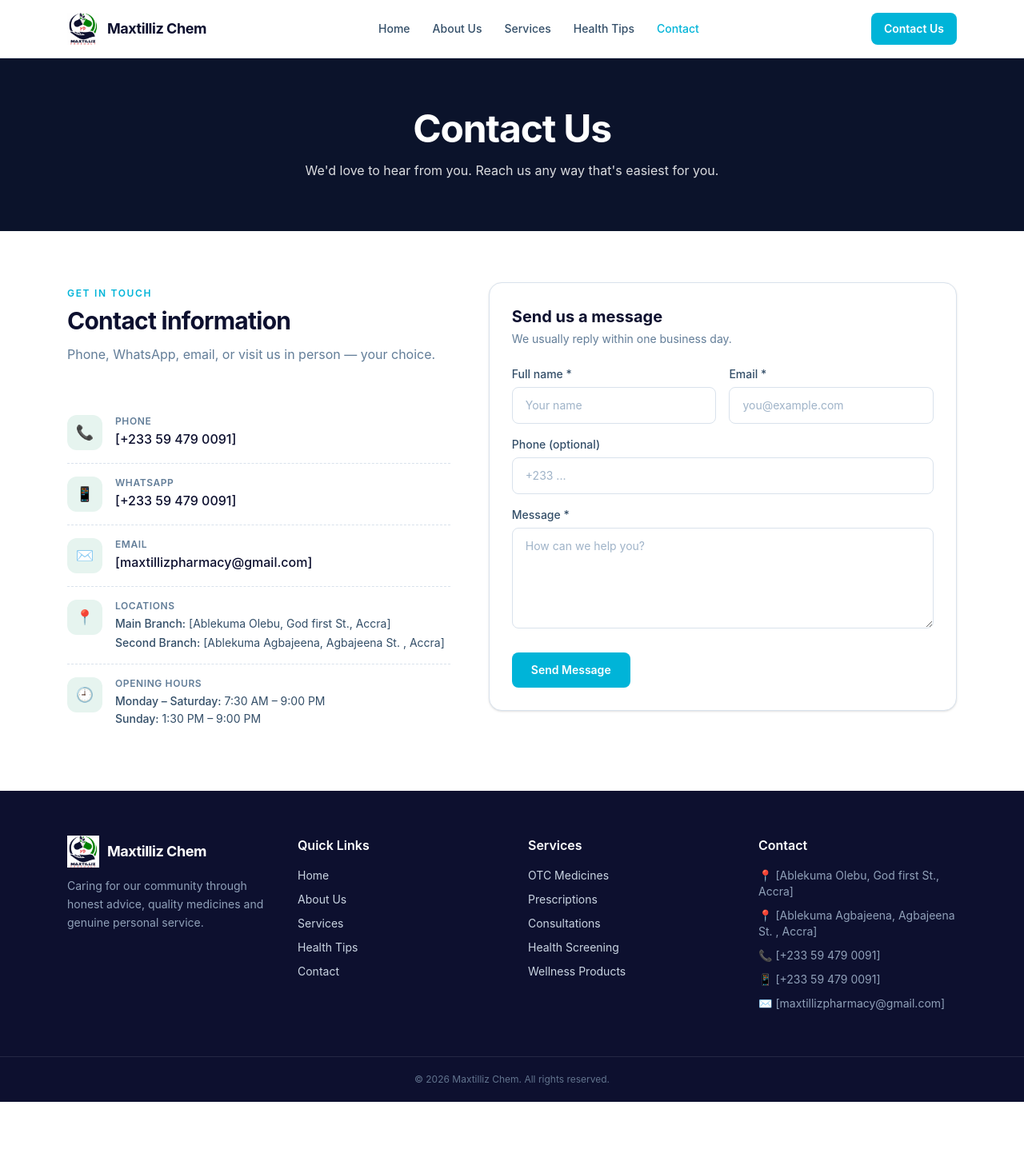
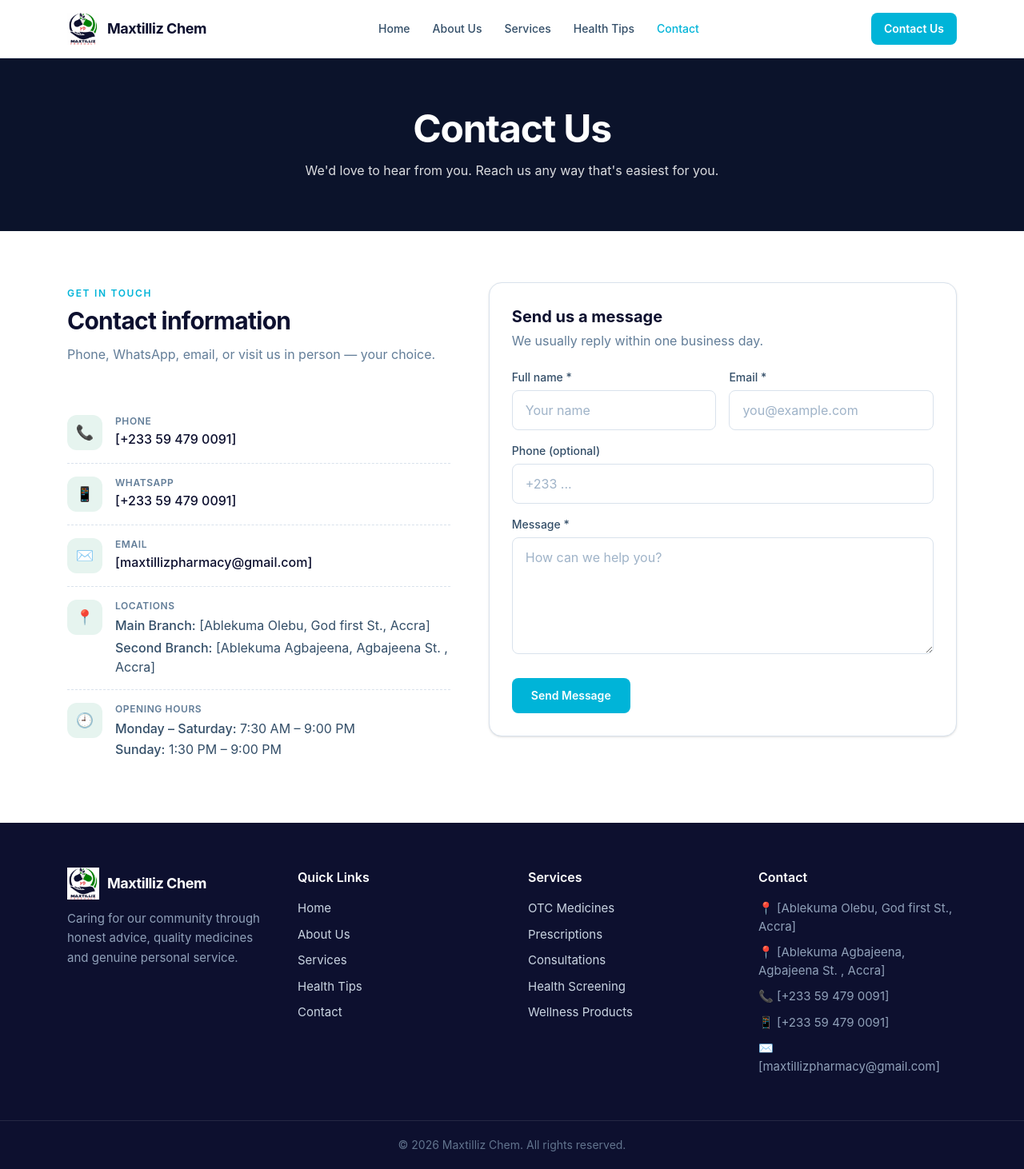
Before and after one commit to azimuthal-pro/maxtilliz-website, a Next.js app: page /contact in a window 1280 px wide. Shown: the whole page at 80% size. Before the commit the page ends 1378 px from the top, so only its background shows below. Built offline with nearby package versions, Linux system fonts and the light colour scheme.

Commit message:
edit the font size across all pages

```diff
--- a/src/app/about/page.tsx
+++ b/src/app/about/page.tsx
@@ -162,7 +162,7 @@ Maxtillixz Chem was founded in 2017 with the aim of providing quality and afford
               </div>
               <div className="p-8 text-center">
                 <h3 className="text-lg font-bold text-ink-900">{mission.title}</h3>
-                <p className="mt-3 text-sm text-ink-700">{mission.text}</p>
+                <p className="mt-3 text-base text-ink-700">{mission.text}</p>
               </div>
             </div>
             <div className="overflow-hidden rounded-2xl border border-ink-100 bg-white shadow-sm transition-all duration-500 ease-out hover:-translate-y-1.5 hover:shadow-xl">
@@ -177,7 +177,7 @@ Maxtillixz Chem was founded in 2017 with the aim of providing quality and afford
               </div>
               <div className="p-8 text-center">
                 <h3 className="text-lg font-bold text-ink-900">{vision.title}</h3>
-                <p className="mt-3 text-sm text-ink-700">{vision.text}</p>
+                <p className="mt-3 text-base text-ink-700">{vision.text}</p>
               </div>
             </div>
           </div>
@@ -212,7 +212,7 @@ Maxtillixz Chem was founded in 2017 with the aim of providing quality and afford
                   <h3 className="mt-3 text-base font-bold text-ink-900">
                     {value.title}
                   </h3>
-                  <p className="mt-2 text-sm text-ink-700">{value.text}</p>
+                  <p className="mt-2 text-base text-ink-700">{value.text}</p>
                 </div>
               </div>
             ))}
--- a/src/app/contact/page.tsx
+++ b/src/app/contact/page.tsx
@@ -80,7 +80,7 @@ export default function ContactPage() {
                   </div>
                   <ul className="mt-1 space-y-1">
                     {site.locations.map((loc) => (
-                      <li key={loc.name} className="text-sm text-ink-700">
+                      <li key={loc.name} className="text-base text-ink-700">
                         <span className="font-medium">{loc.name}:</span>{" "}
                         {loc.full}
                       </li>
@@ -98,7 +98,7 @@ export default function ContactPage() {
                   </div>
                   <ul className="mt-1 space-y-0.5">
                     {site.hours.map((row) => (
-                      <li key={row.days} className="text-sm text-ink-700">
+                      <li key={row.days} className="text-base text-ink-700">
                         <span className="font-medium">{row.days}:</span> {row.time}
                       </li>
                     ))}
--- a/src/app/health-tips/[slug]/page.tsx
+++ b/src/app/health-tips/[slug]/page.tsx
@@ -106,7 +106,7 @@ export default async function ArticlePage({ params }: ArticlePageProps) {
           <h3 className="text-lg font-bold text-ink-900">
             Have a question about your health?
           </h3>
-          <p className="mt-2 text-sm text-ink-500">
+          <p className="mt-2 text-base text-ink-500">
             Our pharmacists are here to help. Reach out any time.
           </p>
           <Link
--- a/src/app/page.tsx
+++ b/src/app/page.tsx
@@ -82,7 +82,7 @@ export default function HomePage() {
           {/* Hero card */}
           <div className="rounded-2xl bg-white p-7 text-ink-900 shadow-2xl">
             <h3 className="text-lg font-bold">Why people visit us</h3>
-            <ul className="mt-3 divide-y divide-dashed divide-ink-100 text-sm">
+            <ul className="mt-3 divide-y divide-dashed divide-ink-100 text-base">
               {[
                 "Quick, accurate prescription dispensing",
                 "Free medication guidance & counselling",
@@ -132,19 +132,19 @@ export default function HomePage() {
               <div className="text-2xl font-bold text-brand-600">
                 {site.stats.years}
               </div>
-              <div className="mt-1 text-xs text-ink-500">Years of service</div>
+              <div className="mt-1 text-sm text-ink-500">Years of service</div>
             </div>
             <div className="rounded-xl bg-brand-50 p-4 text-center">
               <div className="text-2xl font-bold text-brand-600">
                 {site.stats.customers}
               </div>
-              <div className="mt-1 text-xs text-ink-500">Happy customers</div>
+              <div className="mt-1 text-sm text-ink-500">Happy customers</div>
             </div>
             <div className="rounded-xl bg-brand-50 p-4 text-center">
               <div className="text-2xl font-bold text-brand-600">
                 {site.stats.branches}
               </div>
-              <div className="mt-1 text-xs text-ink-500">Branches</div>
+              <div className="mt-1 text-sm text-ink-500">Branches</div>
             </div>
           </div>
         </div>
@@ -178,7 +178,7 @@ export default function HomePage() {
                   <h3 className="text-lg font-bold text-ink-900">
                     {service.title}
                   </h3>
-                  <p className="mt-2 text-sm text-ink-500">
+                  <p className="mt-2 text-base text-ink-500">
                     {service.description}
                   </p>
                 </div>
@@ -217,7 +217,7 @@ export default function HomePage() {
                 <h3 className="text-base font-bold text-ink-900 transition-colors duration-300 group-hover:text-brand-700">
                   {item.title}
                 </h3>
-                <p className="mt-2 text-sm text-ink-500">{item.text}</p>
+                <p className="mt-2 text-base text-ink-500">{item.text}</p>
               </div>
             ))}
           </div>
@@ -259,7 +259,7 @@ export default function HomePage() {
         <div className="container-page flex flex-col items-start justify-between gap-8 lg:flex-row lg:items-center">
           <div>
             <h2 className="text-2xl font-bold">Visit us or get in touch</h2>
-            <ul className="mt-4 space-y-2 text-sm text-white/85">
+            <ul className="mt-4 space-y-2 text-base text-white/85">
               {site.locations.map((loc) => (
                 <li key={loc.name}>📍 {loc.full}</li>
               ))}
--- a/src/app/services/page.tsx
+++ b/src/app/services/page.tsx
@@ -46,7 +46,7 @@ export default function ServicesPage() {
                   <h3 className="text-lg font-bold text-ink-900">
                     {service.title}
                   </h3>
-                  <p className="mt-1.5 text-sm text-ink-500">
+                  <p className="mt-1.5 text-base text-ink-500">
                     {service.description}
                   </p>
                 </div>
--- a/src/components/ContactForm.tsx
+++ b/src/components/ContactForm.tsx
@@ -65,7 +65,7 @@ export default function ContactForm() {
   }
 
   const inputClass =
-    "w-full rounded-lg border border-ink-100 bg-white px-4 py-3 text-sm text-ink-900 placeholder:text-ink-300 focus:border-brand-600 focus:outline-none focus:ring-2 focus:ring-brand-600/20";
+    "w-full rounded-lg border border-ink-100 bg-white px-4 py-3 text-base text-ink-900 placeholder:text-ink-300 focus:border-brand-600 focus:outline-none focus:ring-2 focus:ring-brand-600/20";
 
   return (
     <form
@@ -74,7 +74,7 @@ export default function ContactForm() {
       className="rounded-2xl border border-ink-100 bg-white p-7 shadow-sm"
     >
       <h2 className="text-xl font-bold text-ink-900">Send us a message</h2>
-      <p className="mt-1 text-sm text-ink-500">
+      <p className="mt-1 text-base text-ink-500">
         We usually reply within one business day.
       </p>
 
--- a/src/components/Footer.tsx
+++ b/src/components/Footer.tsx
@@ -14,7 +14,7 @@ export default function Footer() {
   const year = new Date().getFullYear();
 
   return (
-    <footer className="bg-ink-900 text-sm text-slate-300">
+    <footer className="bg-ink-900 text-[15px] text-slate-300">
       <div className="container-page grid grid-cols-1 gap-10 py-14 sm:grid-cols-2 lg:grid-cols-4">
         {/* Brand */}
         <div>
@@ -76,7 +76,7 @@ export default function Footer() {
         </div>
       </div>
 
-      <div className="border-t border-white/10 py-5 text-center text-xs text-slate-500">
+      <div className="border-t border-white/10 py-5 text-center text-sm text-slate-500">
         &copy; {year} {site.name}. All rights reserved.
       </div>
     </footer>
--- a/src/components/HealthTipsList.tsx
+++ b/src/components/HealthTipsList.tsx
@@ -86,11 +86,11 @@ export default function HealthTipsList({ tips, categories }: HealthTipsListProps
                     {tip.title}
                   </Link>
                 </h3>
-                <p className="mt-2 flex-1 text-sm leading-relaxed text-ink-500">
+                <p className="mt-2 flex-1 text-base leading-relaxed text-ink-500">
                   {tip.summary}
                 </p>
                 <div className="mt-5 flex items-center justify-between border-t border-ink-100 pt-4">
-                  <span className="text-xs text-ink-400">{formatToday()}</span>
+                  <span className="text-sm text-ink-400">{formatToday()}</span>
                   <Link
                     href={`/health-tips/${tip.slug}`}
                     className="inline-flex items-center gap-1 text-sm font-semibold text-brand-600 transition-colors hover:text-brand-700"
```
